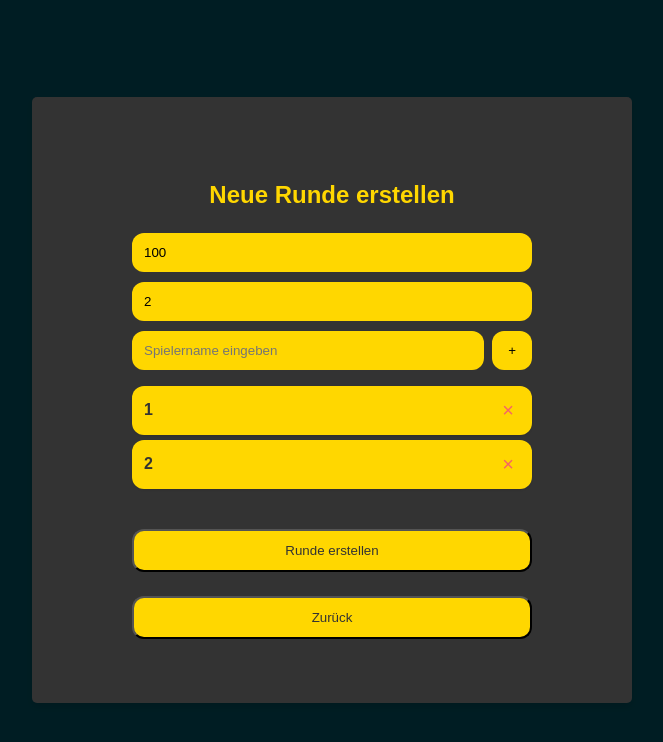
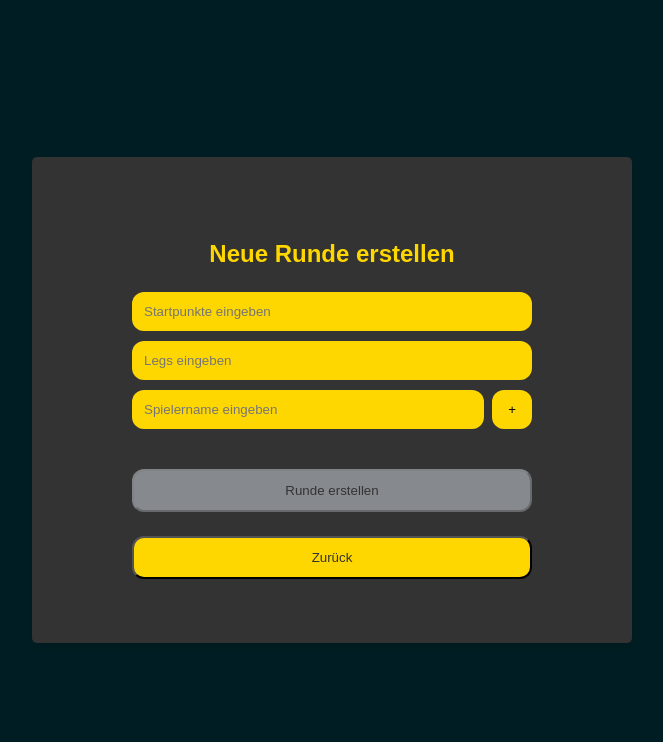
Before and after one commit to hypergamer7391/dartsv2, a Vue app: page /fast-duell/create in a window 1280 px wide. Shown: the top 742 px of the page, without its empty margins (308-971 px from the left). Built offline with nearby package versions, Linux system fonts and the light colour scheme.

Commit message:
ruckgangig function added

```diff
--- a/src/views/CreateDuellView.vue
+++ b/src/views/CreateDuellView.vue
@@ -39,11 +39,11 @@
 import { ref } from 'vue';
 
 const newPlayer = ref("");
-const players = ref([1,2]);
+const players = ref([]);
 const visible = ref(true)
 const draggedIndex = ref(null);
-const pointsstart = ref(100)
-const legs = ref(2)
+const pointsstart = ref()
+const legs = ref()
 
 const emit = defineEmits(["roundCreated", "cancle-create"]);
 import { useRoute, useRouter } from 'vue-router'
```
